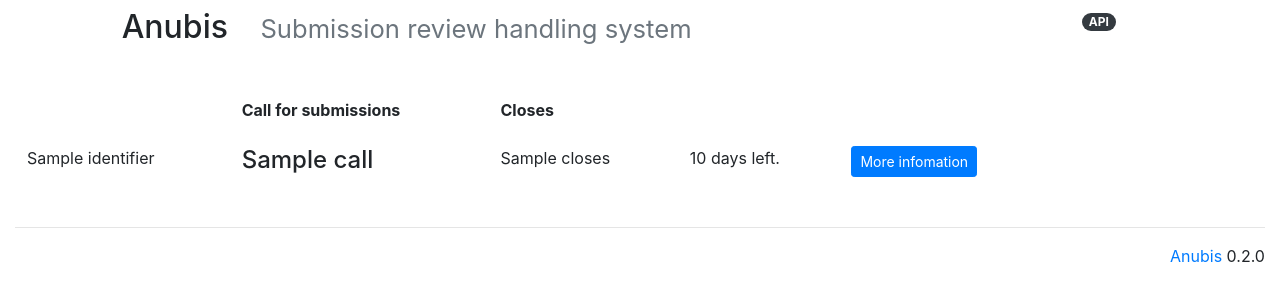
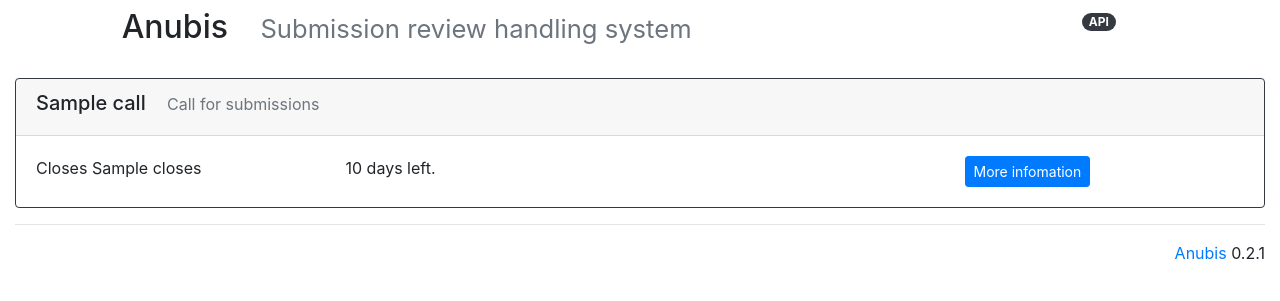
Before and after one commit to ScilifelabDataCentre/Anubis, a Flask app: template anubis/templates/home.html in a window 1280 px wide. Shown: the part 58-359 px from the top of the page. Run offline with Flask 2, Linux system fonts and the light colour scheme; the template is opened without the code that fills it: most values are stand-ins (such as "Sample title", 1, 10 or a date in 2020); data that the repository does not hold is empty; parts of the project's set-up code (start-up, migrations or seed data) failed here and were passed over; some libraries are stand-ins or nearby versions.

Commit message:
Better home page.

```diff
--- a/anubis/__init__.py
+++ b/anubis/__init__.py
@@ -2,7 +2,7 @@
 
 import re
 
-__version__ = '0.2.0'
+__version__ = '0.2.1'
 
 class Constants:
     VERSION     = __version__
--- a/anubis/call.py
+++ b/anubis/call.py
@@ -128,7 +128,7 @@ class CallSaver(utils.BaseSaver):
             raise ValueError('identifier must be provided')
         if len(identifier) > flask.current_app.config['CALL_IDENTIFIER_MAXLENGTH']:
             raise ValueError('too long identifier')
-        if not constants.IDENTIFIER_RX.match(identifier):
+        if not constants.ID_RX.match(identifier):
             raise ValueError('invalid identifier')
         if get_call(identifier):
             raise ValueError('identifier is already in use')
--- a/anubis/templates/home.html
+++ b/anubis/templates/home.html
@@ -14,34 +14,36 @@
 </div>
 {% endblock %} {# block meta #}
 
-{% block main %}
-<table class="table mt-4 table-borderless">
-  <thead>
-    <th></th>
-    <th>Call for submissions</th>
-    <th colspan="2">Closes</th>
-    <th></th>
-  </thead>
-  <tbody>
-    {% for call in calls %}
-    <tr>
-      <td>{{ call['identifier'] }}</td>
-      <td><h4>{{ call['title'] }}</h4></td>
-      {% if call['closes'] %}
-      <td class="text-nowrap">{{ call['closes'] }}</td>
-      <td>{% include 'call/closes_badge.html' %}</td>
-      {% else %}
-      <td>Open-ended</td>
-      <td></td>
-      {% endif %}
-      <td>
+{% block supermain %}
+{% for call in calls %}
+<div class="card border-dark mt-3">
+  <div class="card-header">
+    <h5>{{ call['title'] }}
+      <small class="text-muted ml-3">Call for submissions</small>
+    </h5>
+  </div>
+  <div class="card-body">
+    <div class="row">
+      <div class="col-md-3">
+	{% if call['closes'] %}
+	Closes {{ call['closes'] }}
+	{% else %}
+	Open-ended
+	{% endif %}
+      </div>
+      <div class="col-md-3">
+	{% if call['closes'] %}
+	{% include 'call/closes_badge.html' %}
+	{% endif %}
+      </div>
+      <div class="col-md-3 offset-md-3">
 	<a href="{{ url_for('call.display', cid=call['identifier']) }}"
 	   class="btn btn-primary btn-sm" role="button" aria-pressed="true">
 	  More infomation
 	</a>
-      </td>
-    </tr>
-    {% endfor %}
-  </tbody>
-</table>
-{% endblock %} {# block main #}
+      </div>
+    </div>
+  </div>
+</div>
+{% endfor %}
+{% endblock %} {# block supermain #}
```
Also changed, not shown: anubis/templates/call/create.html (+9 -11 lines).
